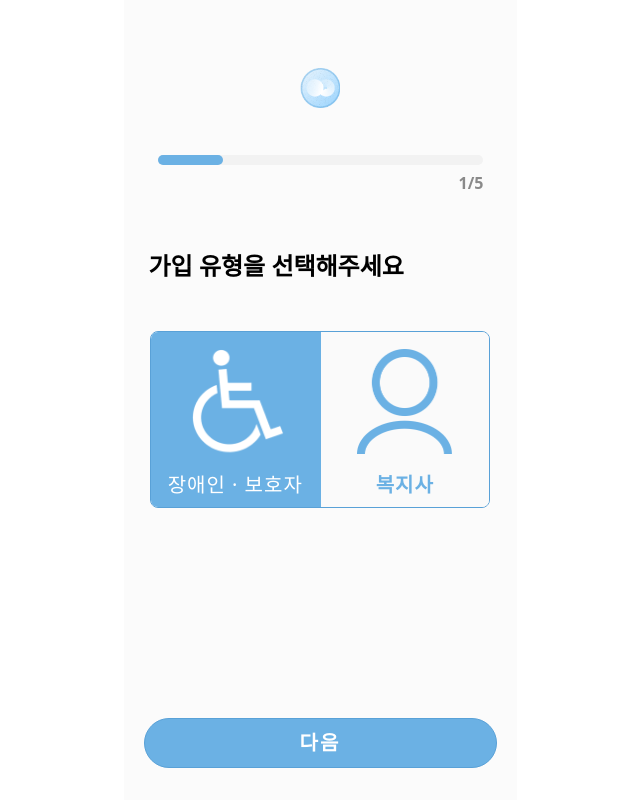
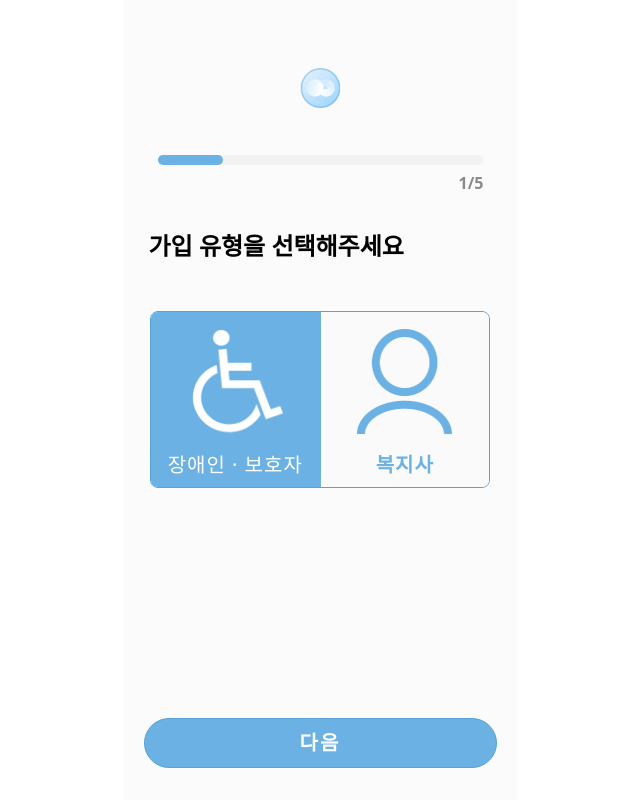
Before and after one commit to Hackathon-SKU/frontend, a React (Vite) app: page /register-type in a window 1280 px wide. Shown: the whole page, without its empty margins (320-960 px from the left). Built offline with nearby package versions, Linux system fonts and the light colour scheme.

Commit message:
design : title margin

```diff
--- a/src/pages/signIn/registerEmail.tsx
+++ b/src/pages/signIn/registerEmail.tsx
@@ -162,7 +162,7 @@ const RegisterEmail: React.FC = () => {
 
       <div
         style={{
-          marginTop: 84,
+          marginTop: 64,
           width: "100%",
           marginLeft: "50px",
           textAlign: "left",
--- a/src/pages/signIn/registerPassword.tsx
+++ b/src/pages/signIn/registerPassword.tsx
@@ -119,12 +119,11 @@ const RegisterPW: React.FC = () => {
         </span>
       </div>
 
-      {/* 타이틀 */}
       <div
         style={{
           marginTop: 64,
           width: "100%",
-          marginLeft: "32px",
+          marginLeft: "50px",
           textAlign: "left",
         }}
       >
@@ -141,9 +140,7 @@ const RegisterPW: React.FC = () => {
         </span>
       </div>
 
-      {/* 비밀번호 입력 */}
       <div style={{ width: 330, marginTop: 48 }}>
-        {/* 비밀번호 */}
         <div style={{ marginBottom: 32 }}>
           <div style={{ display: "flex", alignItems: "center" }}>
             <span style={{ color: "#8A8A8A", fontSize: 15, flex: 1 }}>비밀번호</span>
--- a/src/pages/signIn/registerType.tsx
+++ b/src/pages/signIn/registerType.tsx
@@ -106,7 +106,7 @@ const RegisterType: React.FC = () => {
 
       <div
         style={{
-          marginTop: 84,
+          marginTop: 64,
           width: "100%",
           marginLeft: "50px",
           textAlign: "left",
```
